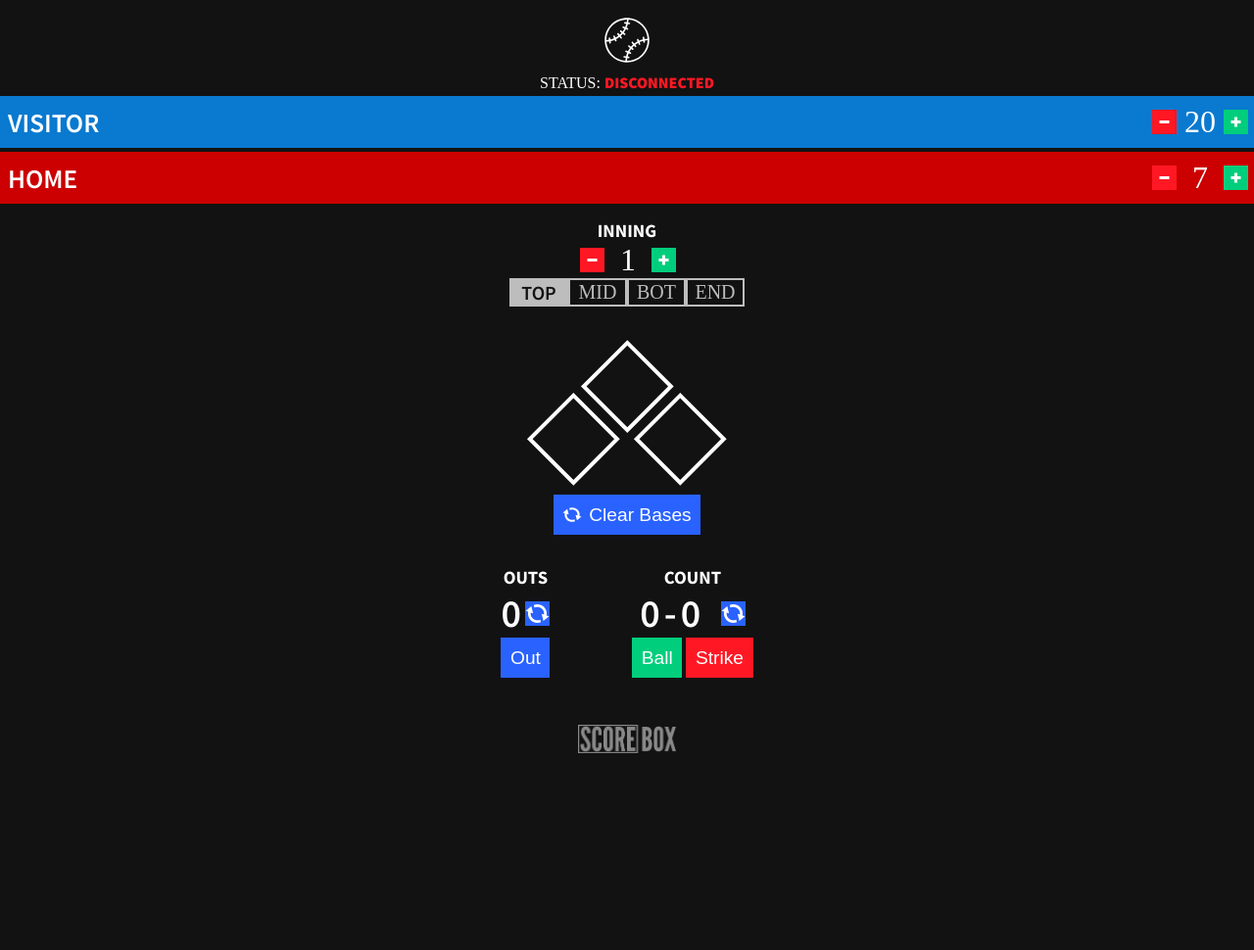
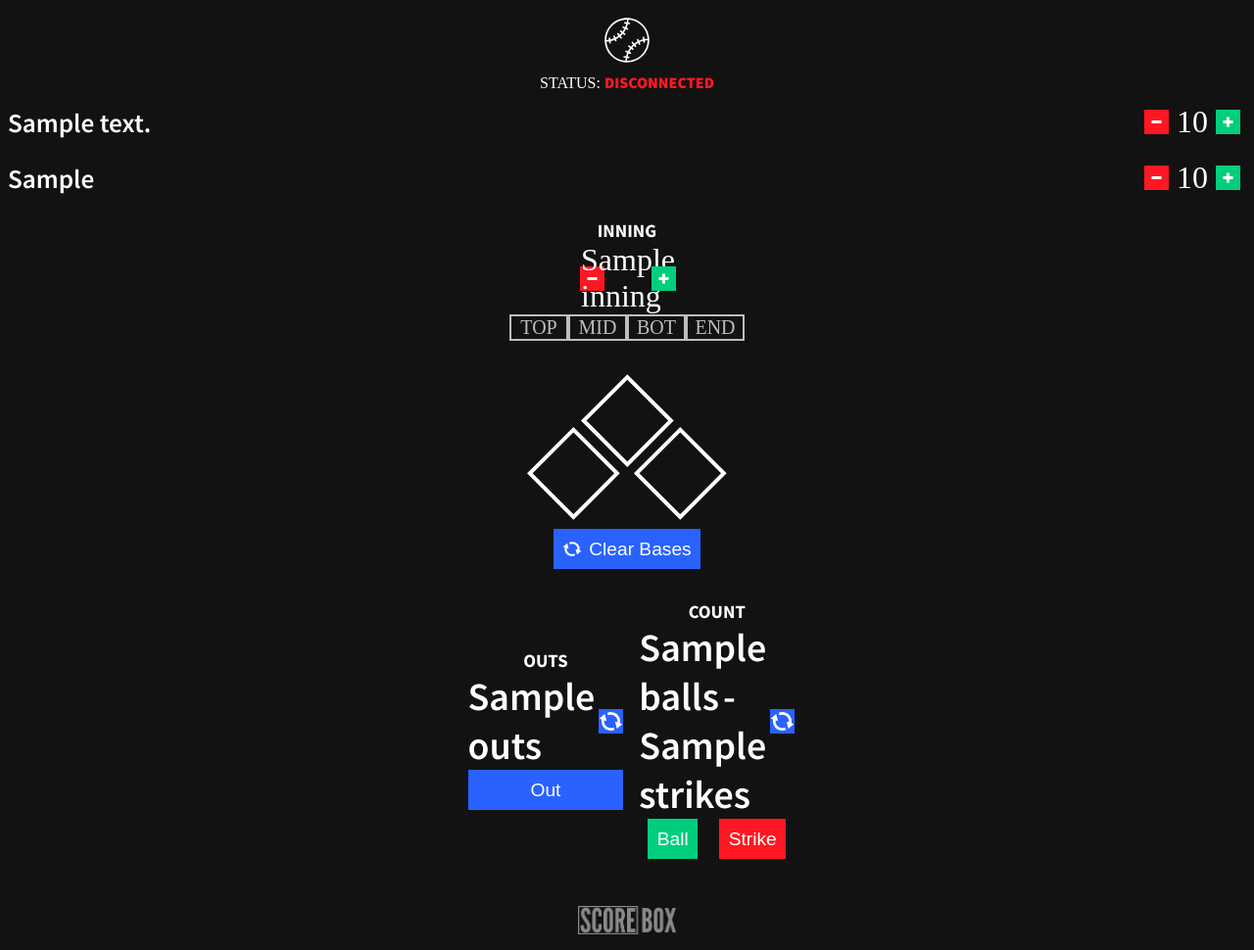
Before and after one commit to FlantasticDan/scorebox-baseball, a Python web app: template flask/templates/scorekeeper.html in a window 1280 px wide. Shown: the whole page at 98% size. Before the commit the page ends 769 px from the top, so only its background shows below. Run offline with Jinja, Linux system fonts and the light colour scheme; the template is opened without the code that fills it: most values are stand-ins (such as "Sample title", 1, 10 or a date in 2020); some web fonts are replaced.

Commit message:
Scorekeeper Functionality

```diff
--- a/flask/static/main.css
+++ b/flask/static/main.css
@@ -178,6 +178,7 @@
     outline: 0px;
     cursor: pointer;
     font-size: 1.2em;
+    transition: background-color 0.5s;
 }
 
 button.btn.big{
@@ -213,9 +214,9 @@
 }
 
 button.btn:disabled, button.btn:disabled:hover{
-    color: var(--less-dark-grey);
-    border: 1px solid var(--less-dark-grey);
-    background-color: transparent;
+    color: var(---dark-grey);
+    /* border: 1px solid var(--less-dark-grey); */
+    background-color: var(--less-dark-grey);
     cursor: not-allowed;
 }
 
@@ -372,6 +373,8 @@
     gap: 0.5em;
     margin: auto;
     max-width: 6em;
+    padding: 0 0.5em;
+    background-color: var(--dark-grey);
 }
 
 .plus-minus-value span{
@@ -455,6 +458,11 @@
     cursor: pointer;
 }
 
+button.base:disabled{
+    border-color: var(--less-dark-grey);
+    background-color: var(--less-dark-grey);
+}
+
 button.base.on{
     background-color: var(--base-highlight);
     border-color: var(--base-highlight);
--- a/flask/static/scorekeeper.js
+++ b/flask/static/scorekeeper.js
@@ -0,0 +1,269 @@
+window.gameState = null
+
+const status = document.getElementById('status')
+
+const visitor = document.getElementById('visitor')
+const home = document.getElementById('home')
+
+const visitorScore = document.getElementById('visitor-score')
+const visitorMinus = document.getElementById('visitor-minus')
+const visitorPlus = document.getElementById('visitor-plus')
+
+const homeScore = document.getElementById('home-score')
+const homeMinus = document.getElementById('home-minus')
+const homePlus = document.getElementById('home-plus')
+
+const inning = document.getElementById('inning')
+const inningMinus = document.getElementById('inning-minus')
+const inningPlus = document.getElementById('inning-plus')
+
+const inningTop = document.getElementById('inning-top')
+const inningMid = document.getElementById('inning-mid')
+const inningBot = document.getElementById('inning-bot')
+const inningEnd = document.getElementById('inning-end')
+
+const base1 = document.getElementById('base-1')
+const base2 = document.getElementById('base-2')
+const base3 = document.getElementById('base-3')
+const baseReset = document.getElementById('base-reset')
+
+const outs = document.getElementById('outs')
+const outReset = document.getElementById('out-reset')
+const outBtn = document.getElementById('out-btn')
+
+const balls = document.getElementById('balls')
+const ballBtn = document.getElementById('ball-btn')
+const strikes = document.getElementById('strikes')
+const strikeBtn = document.getElementById('strike-btn')
+const countReset = document.getElementById('count-reset')
+
+function updateTeams() {
+    visitor.innerText = window.gameState.visitor_team
+    visitorScore.innerText = window.gameState.visitor_score
+
+    visitorMinus.disabled = true
+    visitorPlus.disabled = true
+
+    home.innerText = window.gameState.home_team
+    homeScore.innerText = window.gameState.home_score
+
+    homeMinus.disabled = true
+    homePlus.disabled = true
+}
+
+function updateInnings() {
+    inning.innerText = window.gameState.inning
+
+    if (window.gameState.inning <= 1) {
+        inningMinus.disabled = true
+    }
+    else {
+        inningMinus.disabled = false
+    }
+
+    Array.from(document.getElementsByClassName('inning-btn')).forEach(btn => {
+        btn.classList.remove('checked')
+    })
+
+    switch (window.gameState.inning_mode) {
+        case 'top':
+            inningTop.classList.add('checked')
+            visitorPlus.disabled = false
+            if (window.gameState.visitor_score > 0) {
+                visitorMinus.disabled = false
+            }
+            setAtBats(false)
+            break
+        case 'mid':
+            inningMid.classList.add('checked')
+            setAtBats(true)
+            break
+        case 'bot':
+            inningBot.classList.add('checked')
+            homePlus.disabled = false
+            if (window.gameState.home_score > 0) {
+                homeMinus.disabled = false
+            }
+            setAtBats(false)
+            break
+        case 'end':
+            inningEnd.classList.add('checked')
+            setAtBats(true)
+            break
+        default:
+            console.log('Unknown Inning Mode')
+    }
+
+}
+
+function updateBases() {
+    if (window.gameState.base_1) {
+        base1.classList.add('on')
+    }
+    else {
+        base1.classList.remove('on')
+    }
+
+    if (window.gameState.base_2) {
+        base2.classList.add('on')
+    }
+    else {
+        base2.classList.remove('on')
+    }
+
+    if (window.gameState.base_3) {
+        base3.classList.add('on')
+    }
+    else {
+        base3.classList.remove('on')
+    }
+}
+
+function updateAtBat() {
+    outs.innerText = window.gameState.outs
+    balls.innerText = window.gameState.balls
+    strikes.innerText = window.gameState.strikes
+}
+
+function updateGameState() {
+    updateTeams()
+    updateInnings()
+    updateBases()
+    updateAtBat()
+}
+
+function setAtBats(state) {
+    base1.disabled = state
+    base2.disabled = state
+    base3.disabled = state
+
+    baseReset.disabled = state
+
+    outBtn.disabled = state
+    outReset.disabled = state
+    ballBtn.disabled = state
+    strikeBtn.disabled = state
+    countReset.disabled = state
+}
+
+const socket = io()
+
+socket.on('connect', () => {
+    socket.emit('event-request', 'update')
+})
+
+socket.on('disconnect', () => {
+    status.innerText = 'DISCONNECTED'
+    status.classList.add('error')
+})
+
+socket.on('event-reset', payload => {
+    console.log(payload)
+    status.innerText = 'CONNECTED'
+    status.classList.remove('error')
+
+    window.gameState = payload
+    updateGameState()
+})
+
+function adjustScore(team, operation) {
+    let payload = null
+    if (team == 'home') {
+        if (operation == 'add') {
+            payload = {
+                team: 'home',
+                score: window.gameState.home_score + 1
+            }
+        }
+        else {
+            payload = {
+                team: 'home',
+                score: window.gameState.home_score - 1
+            }
+        }
+    }
+    else {
+        if (operation == 'add') {
+            payload = {
+                team: 'visitor',
+                score: window.gameState.visitor_score + 1
+            }
+        }
+        else {
+            payload = {
+                team: 'visitor',
+                score: window.gameState.visitor_score - 1
+            }
+        }
+    }
+
+    socket.emit('score-update', payload)
+}
+
+visitorMinus.onclick = () => {adjustScore('visitor', 'minus')}
+visitorPlus.onclick = () => {adjustScore('visitor', 'add')}
+
+homeMinus.onclick = () => {adjustScore('home', 'minus')}
+homePlus.onclick = () => {adjustScore('home', 'add')}
+
+function changeInningMode(mode) {
+    socket.emit('inning-mode-update', mode)
+}
+
+inningTop.onclick = () => {changeInningMode('top')}
+inningMid.onclick = () => {changeInningMode('mid')}
+inningBot.onclick = () => {changeInningMode('bot')}
+inningEnd.onclick = () => {changeInningMode('end')}
+
+function adjustInning(operation) {
+    if (operation == 'add') {
+        socket.emit('inning-update', window.gameState.inning + 1)
+    }
+    else {
+        socket.emit('inning-update', window.gameState.inning - 1)
+    }
+}
+
+inningMinus.onclick = () => {adjustInning('minus')}
+inningPlus.onclick = () => {adjustInning('add')}
+
+function changeBase(base) {
+    let payload = null
+    switch (base) {
+        case 1:
+            payload = {
+                base: 1,
+                state: !(window.gameState.base_1)
+            }
+            break
+        case 2:
+            payload = {
+                base: 2,
+                state: !(window.gameState.base_2)
+            }
+            break
+        case 3:
+            payload = {
+                base: 3,
+                state: !(window.gameState.base_3)
+            }
+            break
+        default:
+            console.log('Unknown Base')
+    }
+
+    socket.emit('base-update', payload)
+}
+
+base1.onclick = () => {changeBase(1)}
+base2.onclick = () => {changeBase(2)}
+base3.onclick = () => {changeBase(3)}
+
+baseReset.onclick = () => {socket.emit('base-reset', 'reset')}
+
+outBtn.onclick = () => {socket.emit('out-update', window.gameState.outs + 1)}
+outReset.onclick = () => {socket.emit('out-reset', 'reset')}
+
+strikeBtn.onclick = () => {socket.emit('strike-update', window.gameState.strikes + 1)}
+ballBtn.onclick = () => {socket.emit('ball-update', window.gameState.balls + 1)}
+countReset.onclick = () => {socket.emit('count-reset', 'reset')}
--- a/flask/templates/scorekeeper.html
+++ b/flask/templates/scorekeeper.html
@@ -23,40 +23,40 @@
             STATUS: <span id="status" class="error">DISCONNECTED</span>
         </div>
 
-        <div class="team-score color blue">
-            <div class="team-name">
-                VISITOR
+        <div class="team-score color {{state.visitor_color}}">
+            <div class="team-name" id='visitor'>
+                {{state.visitor_team}}
             </div>
             <div class="plus-minus-value">
-                <button class="btn red icon minus"></button>
-                <span>20</span>
-                <button class="btn green icon plus"></button>
+                <button id="visitor-minus" class="btn red icon minus"></button>
+                <span id='visitor-score'>{{state.visitor_score}}</span>
+                <button id="visitor-plus" class="btn green icon plus"></button>
             </div>
         </div>
 
-        <div class="team-score color red">
-            <div class="team-name">
-                HOME
+        <div class="team-score color {{state.home_color}}">
+            <div class="team-name" id='home'>
+                {{state.home_team}}
             </div>
             <div class="plus-minus-value">
-                <button class="btn red icon minus"></button>
-                <span>7</span>
-                <button class="btn green icon plus"></button>
+                <button id="home-minus" class="btn red icon minus"></button>
+                <span id='home-score'>{{state.home_score}}</span>
+                <button id="home-plus" class="btn green icon plus"></button>
             </div>
         </div>
 
         <div class="inning">
             <h3>INNING</h3>
             <div class="plus-minus-value">
-                <button class="btn red icon minus"></button>
-                <span>1</span>
-                <button class="btn green icon plus"></button>
+                <button id="inning-minus" class="btn red icon minus"></button>
+                <span id="inning">{{state.inning}}</span>
+                <button id="inning-plus" class="btn green icon plus"></button>
             </div>
             <div class="inning-modes">
-                <button class="inning-btn checked">TOP</button>
-                <button class="inning-btn">MID</button>
-                <button class="inning-btn">BOT</button>
-                <button class="inning-btn">END</button>
+                <button id="inning-top" class="inning-btn">TOP</button>
+                <button id="inning-mid" class="inning-btn">MID</button>
+                <button id="inning-bot" class="inning-btn">BOT</button>
+                <button id="inning-end" class="inning-btn">END</button>
             </div>
         </div>
 
@@ -66,7 +66,7 @@
                 <button class="base" id="base-2"></button>
                 <button class="base" id="base-1"></button>
             </div>
-            <button class="btn iconed">
+            <button class="btn iconed" id="base-reset">
                 <img src="/static/img/reset.svg">
                 Clear Bases
             </button>
@@ -76,25 +76,25 @@
             <div class="at-bat-container">
                 <h3>OUTS</h3>
                 <div class="button-text">
-                    <span id="outs">0</span>
-                    <button class="btn icon reset"></button>
+                    <span id="outs">{{state.outs}}</span>
+                    <button id="out-reset" class="btn icon reset"></button>
                 </div>
-                <button class="btn">Out</button>
+                <button id="out-btn" class="btn">Out</button>
             </div>
 
             <div class="at-bat-container">
                 <h3>COUNT</h3>
                 <div class="button-text">
                     <div>
-                        <span id="balls">0</span>
+                        <span id="balls">{{state.balls}}</span>
                         <span>-</span>
-                        <span id="strikes">0</span>
+                        <span id="strikes">{{state.strikes}}</span>
                     </div>
-                    <button class="btn icon reset"></button>
+                    <button id="count-reset" class="btn icon reset"></button>
                 </div>
                 <div class="button-text">
-                    <button class="btn green">Ball</button>
-                    <button class="btn red">Strike</button>
+                    <button id="ball-btn" class="btn green">Ball</button>
+                    <button id="strike-btn" class="btn red">Strike</button>
                 </div>
             </div>
         </div>
```
Also changed, not shown: flask/main.py (+84 -2 lines), flask/manager.py (+27 -17 lines).
